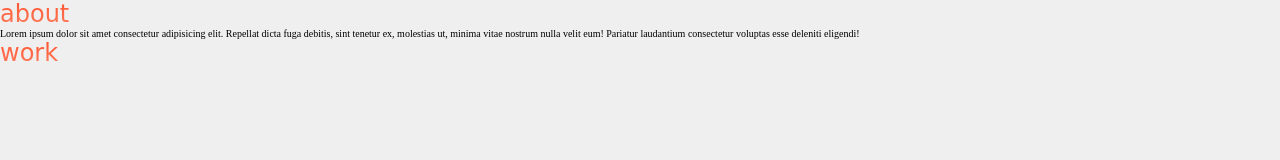
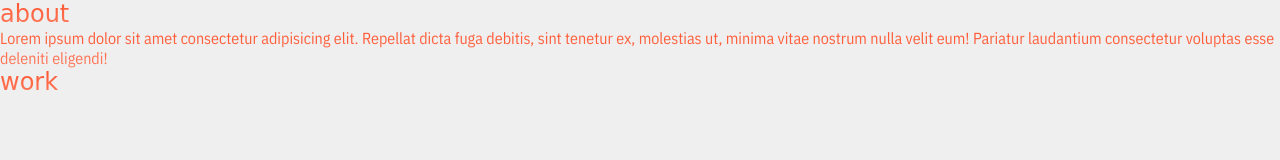
Before and after one commit to ecwxecwx/portfolio, a website: page index.html in a window 1280 px wide. Drawn offline with nearby package versions, Linux system fonts and the light colour scheme; a web font is replaced by a local one.

Commit message:
Style paragraph text

```diff
--- a/sass/base/_typography.scss
+++ b/sass/base/_typography.scss
@@ -11,3 +11,11 @@ a:active {
     -webkit-text-fill-color: transparent;
     -webkit-background-clip: text;
 }
+
+p {
+    font-family: $body-font;
+    font-size: 16px;
+    background: linear-gradient($primary-dark, $primary-light);
+    -webkit-text-fill-color: transparent;
+    -webkit-background-clip: text;
+}
--- a/sass/utils/_variables.scss
+++ b/sass/utils/_variables.scss
@@ -11,3 +11,4 @@ $neutral-1: #EFEFEF;
 // TYPOGRAPHY
 
 $display-font: 'Vina Sans', cursive;
+$body-font: 'IBM Plex Sans Condensed', sans-serif;
```
Also changed, not shown: index.html (+10 -0 lines), styles.css.
